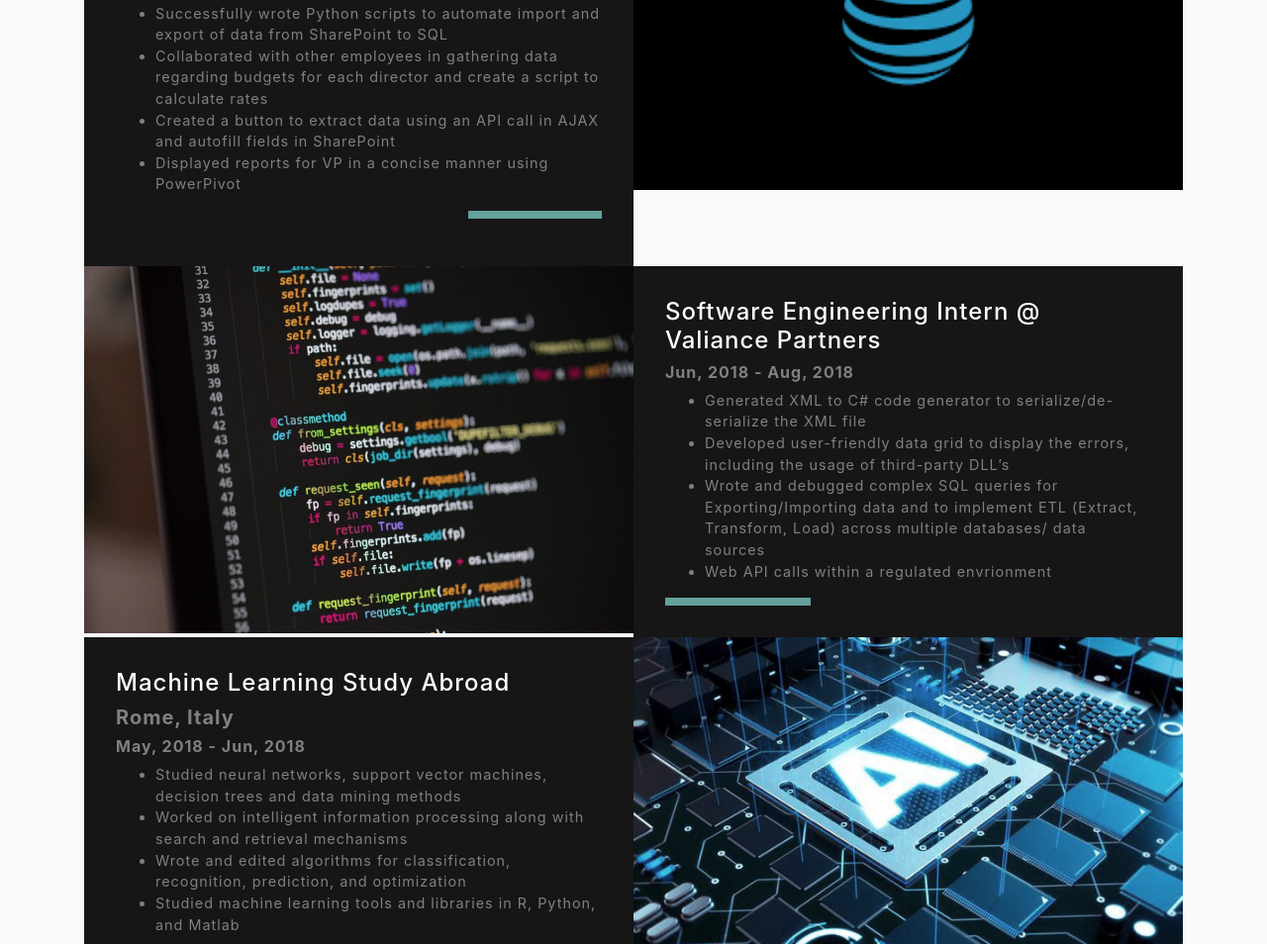
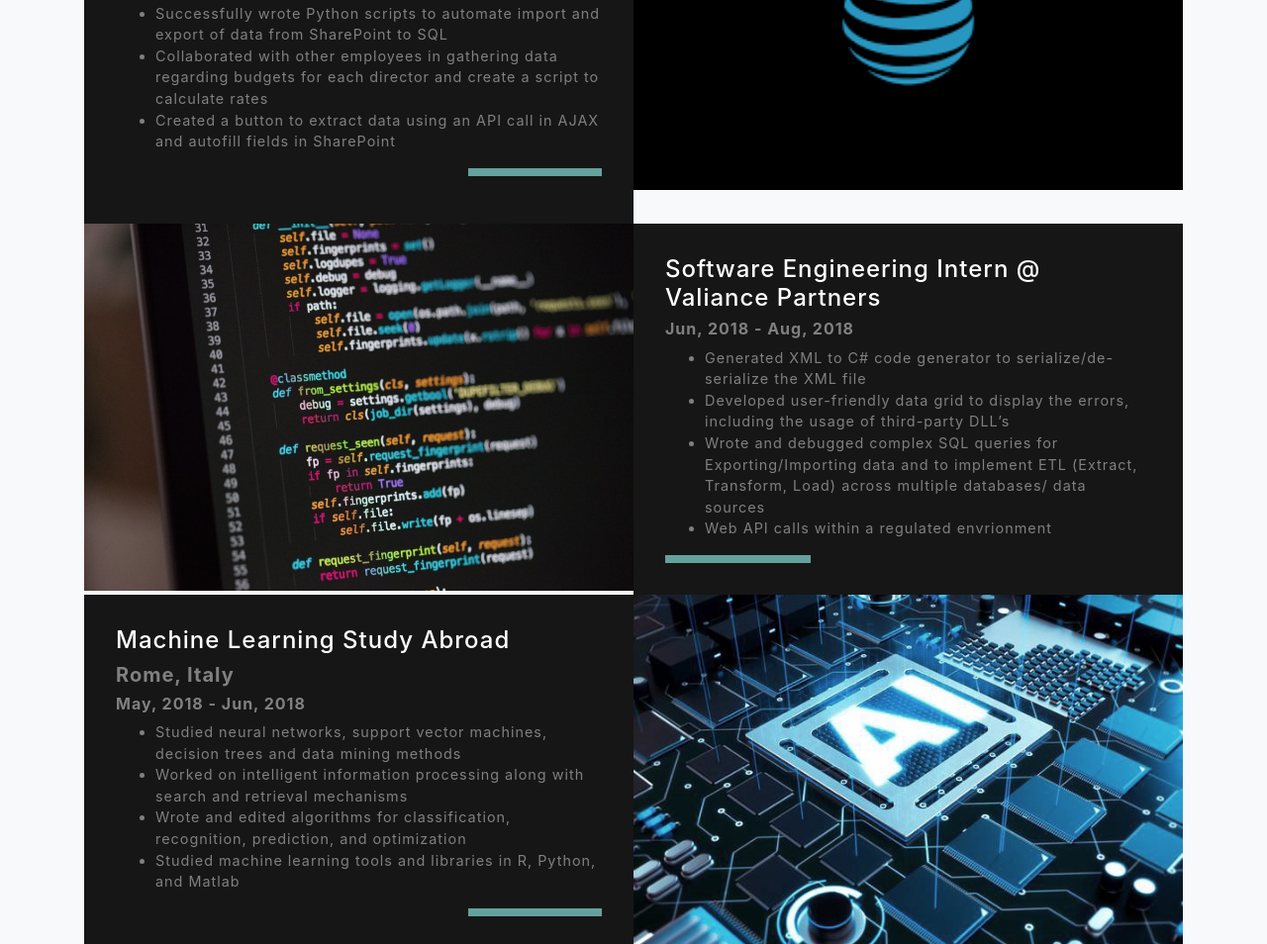
Before and after one commit to DhruvAggarwal98/DhruvAggarwal98.github.io, a website with bundled scripts: page index.html in a window 1280 px wide. Shown: the part 2553-3507 px from the top of the page at 99% size. Built offline with nearby package versions, Linux system fonts and the light colour scheme.

Commit message:
Update index.html

```diff
--- a/index.html
+++ b/index.html
@@ -121,7 +121,7 @@
   				<li> Successfully wrote Python scripts to automate import and export of data from SharePoint to SQL </li>
   				<li> Collaborated with other employees in gathering data regarding budgets for each director and create a script to calculate rates </li>
 			  	<li> Created a button to extract data using an API call in AJAX and autofill fields in SharePoint </li>
-			  	<li> Displayed reports for VP in a concise manner using PowerPivot </li>
+
 			  </FONT>
                   </p>
                   <hr class="d-none d-lg-block mb-0 mr-0">
```
